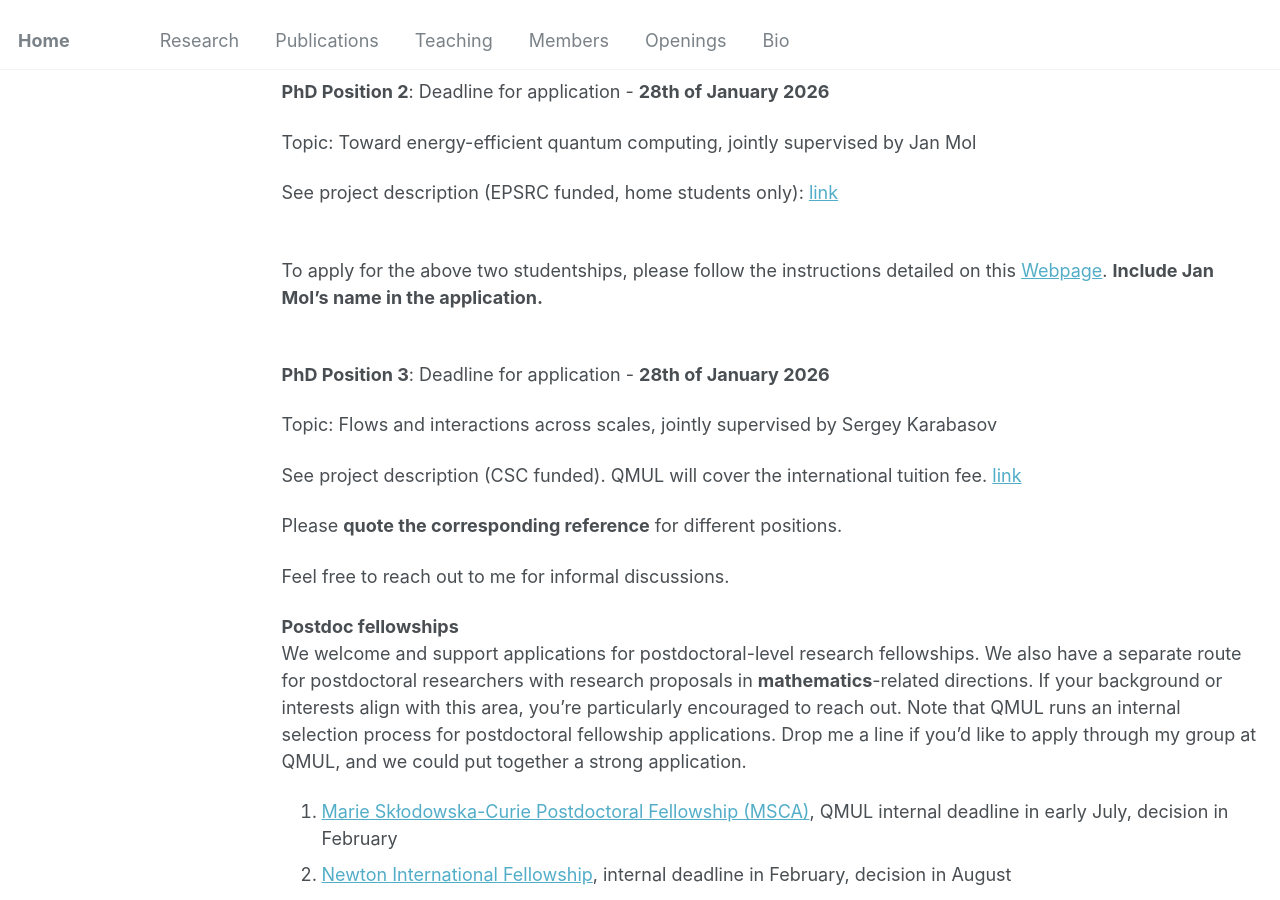
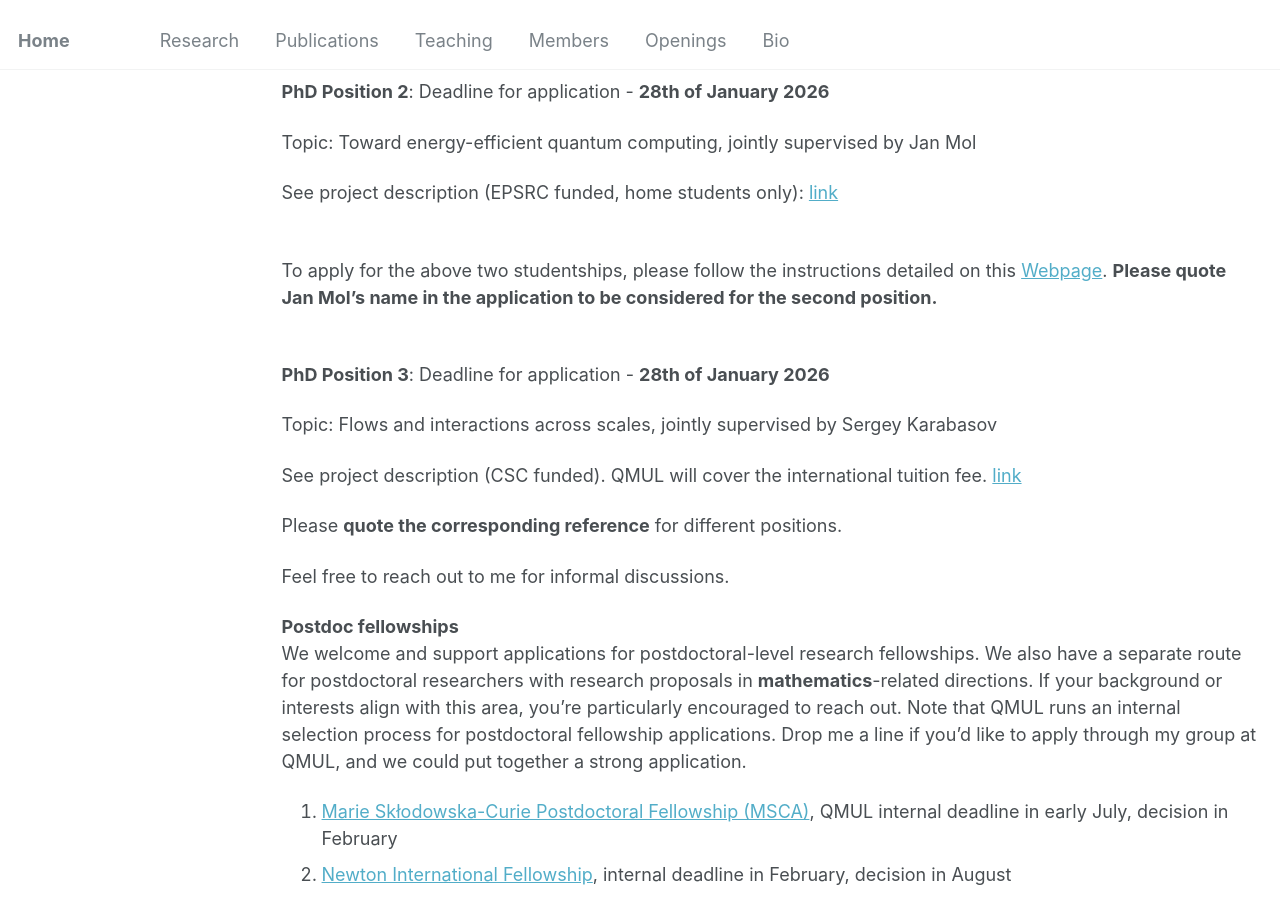
Before and after one commit to jinzhao-sun/jinzhao-sun.github.io, a Jekyll site: the page built from _pages/openings.md, in a window 1280 px wide and 900 px high, scrolled down 448 px. Built offline with Jekyll 4.4.1, drawn with Linux system fonts in a browser that asks for light colours.

Commit message:
Update openings.md

```diff
--- a/_pages/openings.md
+++ b/_pages/openings.md
@@ -42,7 +42,7 @@ Topic: Toward energy-efficient quantum computing, jointly supervised by Jan Mol
 
 See project description (EPSRC funded, home students only): [link](https://www.qmul.ac.uk/spcs/ccmp/phd-at-ccmp/phd-projects-in-ccmp/toward-energy-efficient-quantum-computing/)<br><br>
 
-To apply for the above two studentships, please follow the instructions detailed on this [Webpage](https://www.qmul.ac.uk/spcs/phdresearch/application-process/#apply). **Include Jan Mol's name in the application.**
+To apply for the above two studentships, please follow the instructions detailed on this [Webpage](https://www.qmul.ac.uk/spcs/phdresearch/application-process/#apply). **Please quote Jan Mol's name in the application to be considered for the second position.**
 <br><br>
 
 **PhD Position 3**: Deadline for application - **28th of January 2026**
```
